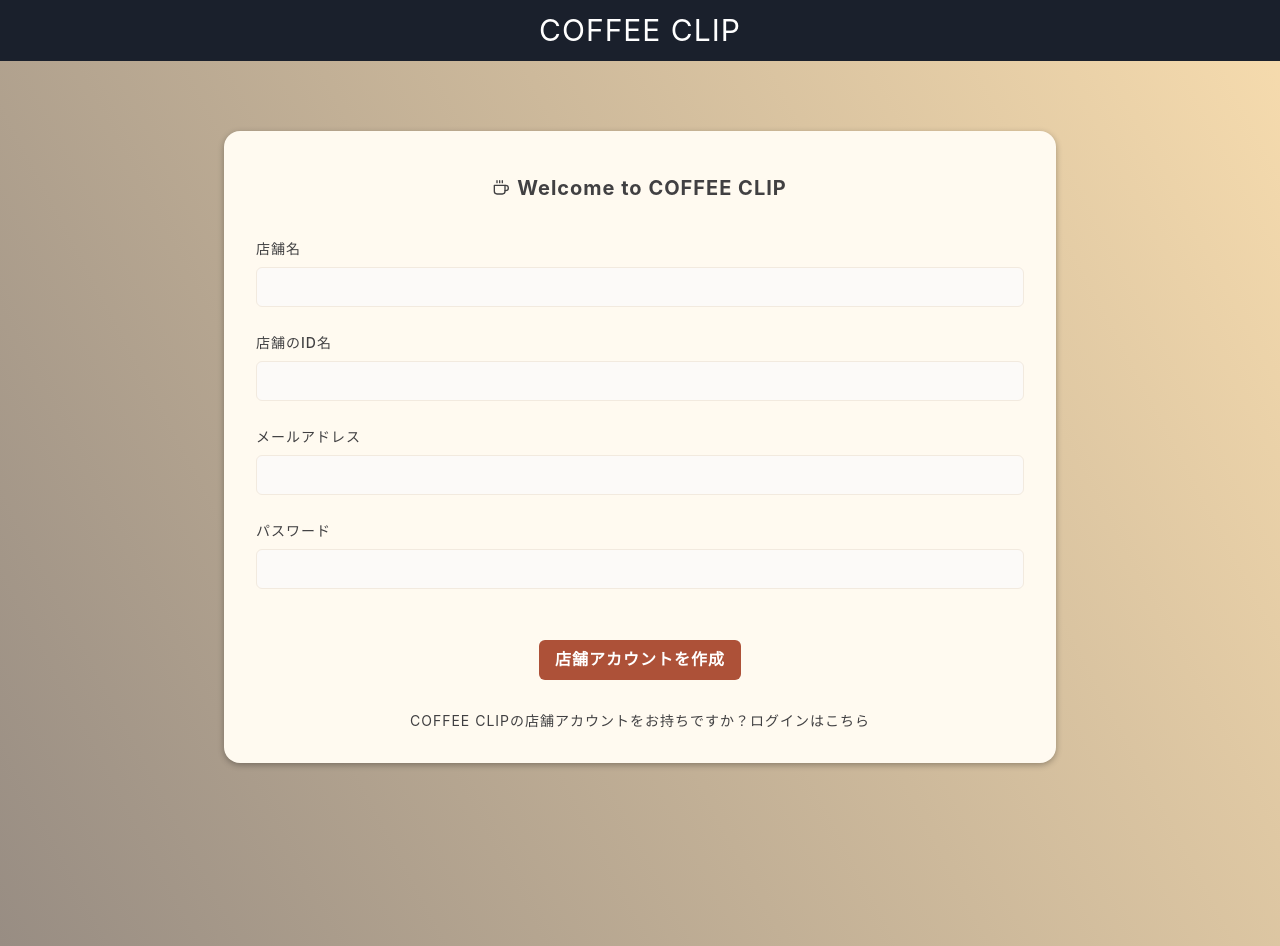
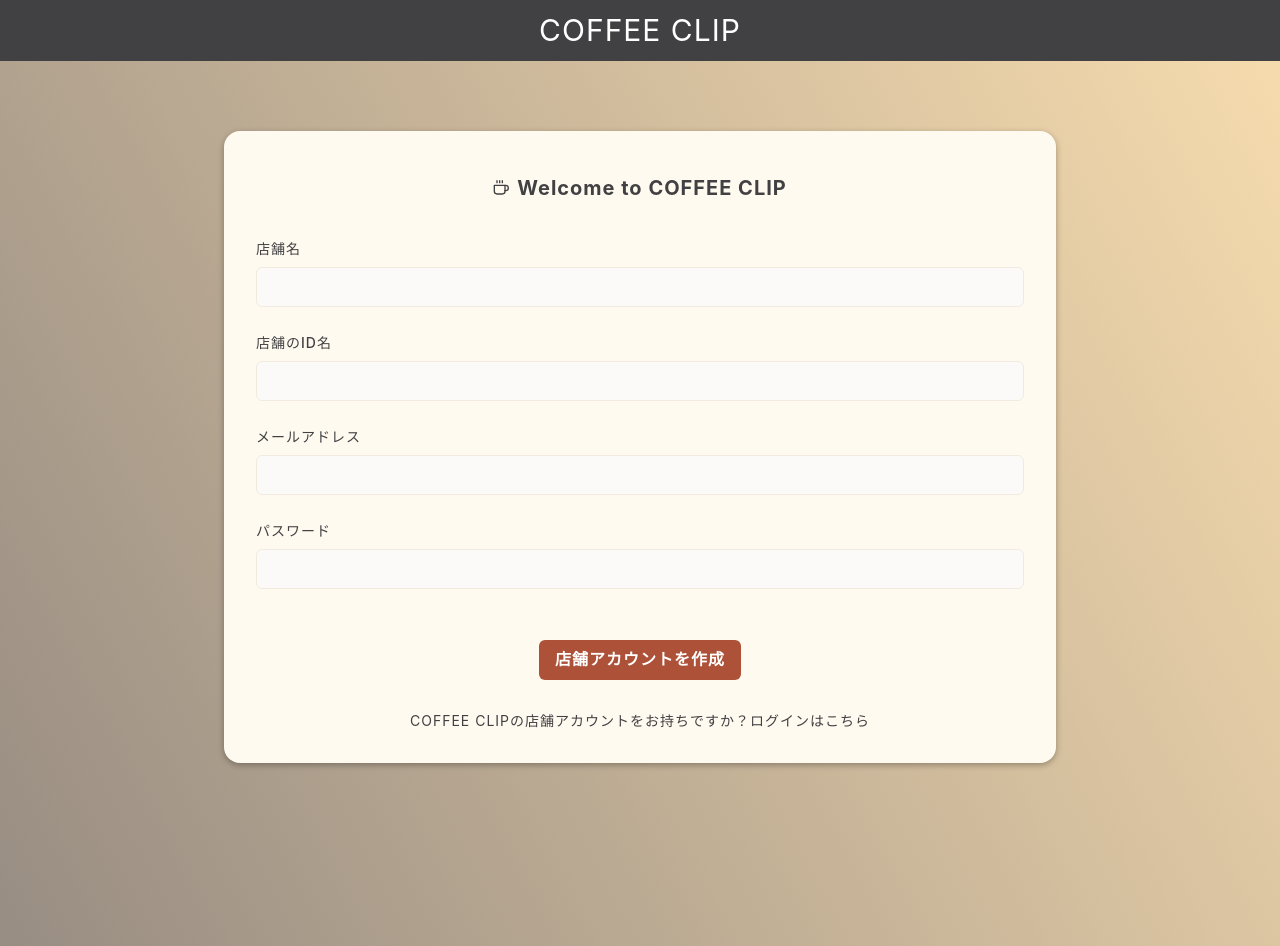
Before and after one commit to ccj7/coffee-clip, a Next.js app in the folder front/: page /shop/signup in a window 1280 px wide. Built offline with nearby package versions, Linux system fonts and the light colour scheme; no server answers.

Commit message:
fix: signup/login時のヘッダーの色を修正

```diff
--- a/front/components/Header.tsx
+++ b/front/components/Header.tsx
@@ -9,7 +9,7 @@ import {
 function Header() {
   return (
     <Box>
-        <HStack p="2" bg="gray.800" color="white">
+        <HStack p="2" bg="brand.color1" color="white">
           <Center w='100%'>
             <Link
               href="/"
```
